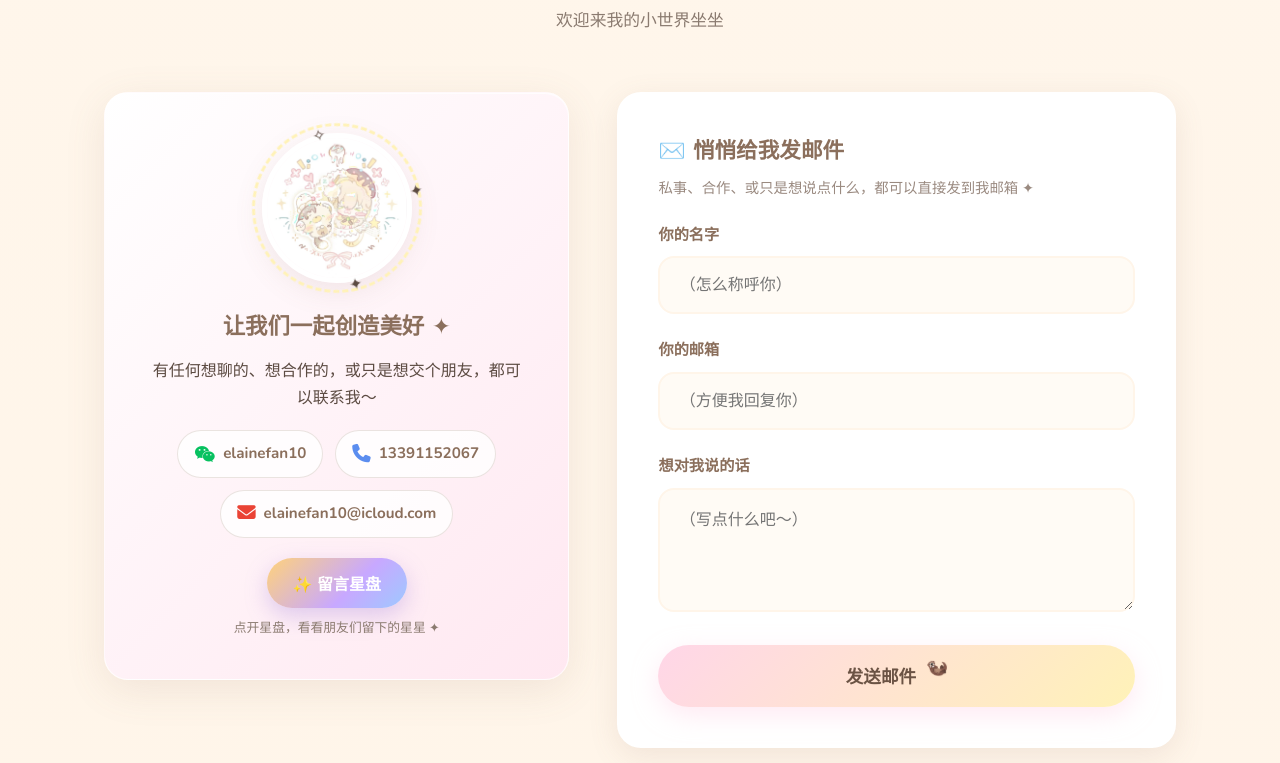
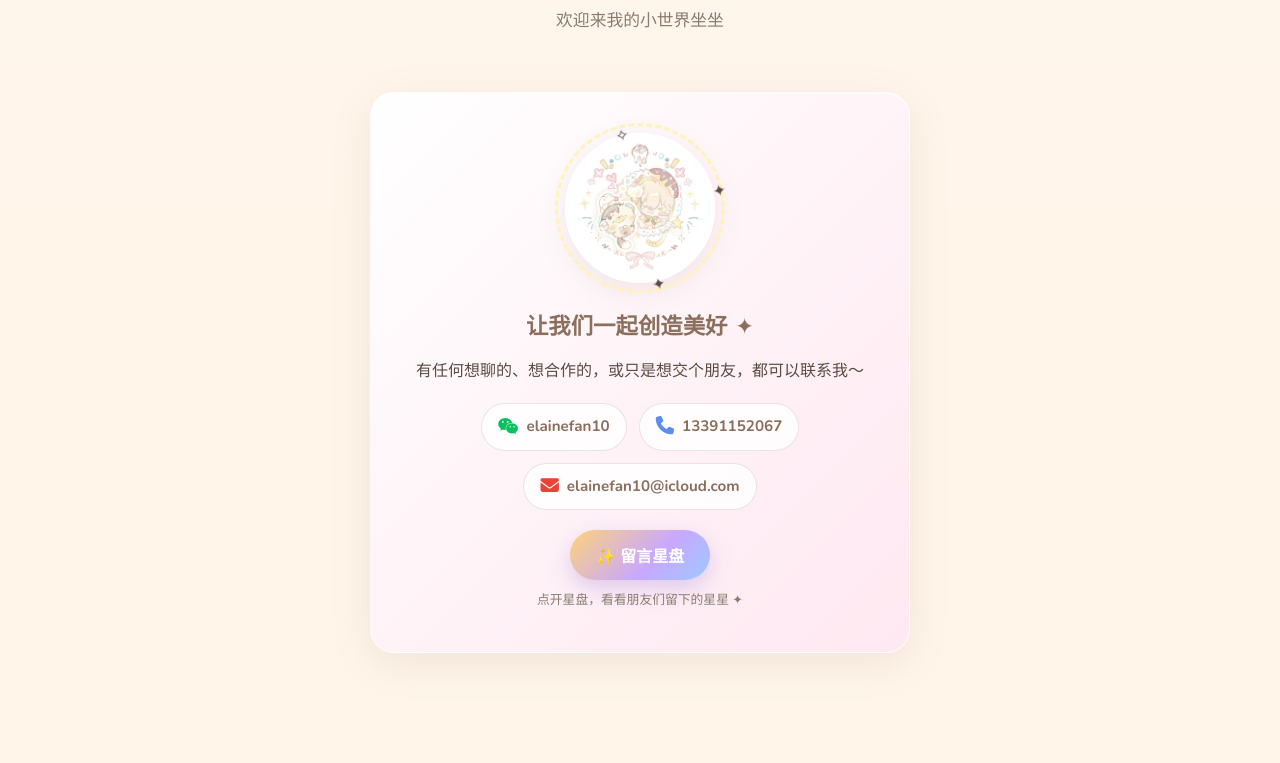
Before and after one commit to TLing10/my-personal-site, a plain HTML site: page index.html in a window 1280 px wide. Shown: the part 6257-7020 px from the top of the page. Drawn offline with nearby package versions, Linux system fonts and the light colour scheme; a web font is replaced by a local one.

Commit message:
🗑 移除右侧“悄悄给我发邮件”表单（保留邮箱地址芯片用于私事联系）

```diff
--- a/index.html
+++ b/index.html
@@ -283,24 +283,6 @@
                 <button class="starboard-btn" id="openStarboard">✨ 留言星盘</button>
                 <p class="starboard-hint">点开星盘，看看朋友们留下的星星 ✦</p>
             </div>
-
-            <form class="contact-form" id="contactForm">
-                <h3 class="form-title">✉️ 悄悄给我发邮件</h3>
-                <p class="form-sub">私事、合作、或只是想说点什么，都可以直接发到我邮箱 ✦</p>
-                <div class="form-group">
-                    <label for="cName">你的名字</label>
-                    <input type="text" id="cName" placeholder="（怎么称呼你）">
-                </div>
-                <div class="form-group">
-                    <label for="cEmail">你的邮箱</label>
-                    <input type="email" id="cEmail" placeholder="（方便我回复你）">
-                </div>
-                <div class="form-group">
-                    <label for="cMessage">想对我说的话</label>
-                    <textarea id="cMessage" rows="4" placeholder="（写点什么吧～）"></textarea>
-                </div>
-                <button type="submit" class="submit-btn"><span>发送邮件</span><span class="btn-icon">🦦</span></button>
-            </form>
         </div>
     </section>
 
--- a/script.js
+++ b/script.js
@@ -755,25 +755,6 @@ async function submitMessage() {
     btn.disabled = false;
 }
 
-function initContactForm() {
-    const form = document.getElementById('contactForm');
-    if (!form) return;
-    form.addEventListener('submit', (e) => {
-        e.preventDefault();
-        const to = (typeof SITE_CONTENT !== 'undefined' && SITE_CONTENT.email) || '';
-        if (!to || to.indexOf('@') < 0) { showToast('站长还没填邮箱，暂时没法发邮件哦 ✦'); return; }
-        const name = form.querySelector('#cName').value.trim();
-        const fromEmail = form.querySelector('#cEmail').value.trim();
-        const msg = form.querySelector('#cMessage').value.trim();
-        if (!msg) { showToast('写点什么再发吧 ✦'); return; }
-        const subject = encodeURIComponent('来自 ' + (name || '访客') + ' 的留言');
-        const body = encodeURIComponent('访客：' + (name || '（未留名）') + '\n邮箱：' + (fromEmail || '（未留邮箱）') + '\n\n' + msg);
-        window.location.href = 'mailto:' + to + '?subject=' + subject + '&body=' + body;
-        showToast('已为你打开邮件 App，发送即可 ✦');
-        form.reset();
-    });
-}
-
 function initMessageWall() {
     const board = document.getElementById('starboard');
     document.getElementById('openStarboard').addEventListener('click', () => {
@@ -796,4 +777,3 @@ function initMessageWall() {
 }
 
 if (document.getElementById('openStarboard')) initMessageWall();
-initContactForm();
--- a/style.css
+++ b/style.css
@@ -807,9 +807,8 @@ body {
 
 /* ===== 联系我 ===== */
 .contact-content {
-    display: grid;
-    grid-template-columns: 1fr 1.2fr;
-    gap: 3rem;
+    display: flex;
+    justify-content: center;
     align-items: start;
 }
 
@@ -821,6 +820,9 @@ body {
     box-shadow: 0 8px 30px var(--shadow);
     position: sticky;
     top: 100px;
+    max-width: 540px;
+    width: 100%;
+    margin: 0 auto;
 }
 
 .contact-avatar {
@@ -912,13 +914,6 @@ body {
 .sl-xhs:hover { background: #FF2442; }
 .sl-ig:hover { background: linear-gradient(45deg, #FEDA75, #FA7E1E, #D62976, #962FBF); }
 .sl-gh:hover { background: #24292e; }
-
-.contact-form {
-    background: var(--white);
-    border-radius: var(--radius);
-    padding: 2.5rem;
-    box-shadow: 0 8px 30px var(--shadow);
-}
 
 .form-group {
     margin-bottom: 1.5rem;
@@ -1273,8 +1268,7 @@ body {
 .about-card,
 .work-card,
 .timeline-card,
-.contact-card,
-.contact-form {
+.contact-card {
     border: 1px solid rgba(255, 255, 255, 0.7);
 }
 
@@ -1326,10 +1320,6 @@ body {
 .email-chip i { color: #EA4335; }
 .contact-chip:hover { transform: translateY(-2px); box-shadow: 0 6px 18px var(--shadow-hover); }
 .chip-wechat:empty::before, .chip-phone:empty::before, .chip-email:empty::before { content: '（待填写）'; color: #c2b3aa; font-weight: 400; }
-
-/* 联系表单标题 */
-.form-title { font-family: var(--font-cute); color: var(--brown); font-size: 1.35rem; margin-bottom: .4rem; }
-.form-sub { color: #9a8a80; font-size: .9rem; margin-bottom: 1.4rem; }
 
 /* 留言上传：从相册选文件 + 预览 */
 .file-input { width: 100%; font-size: .9rem; color: var(--brown); padding: 10px; border: 2px dashed var(--cream-dark); border-radius: var(--radius-sm); background: var(--cream); cursor: pointer; }
```
